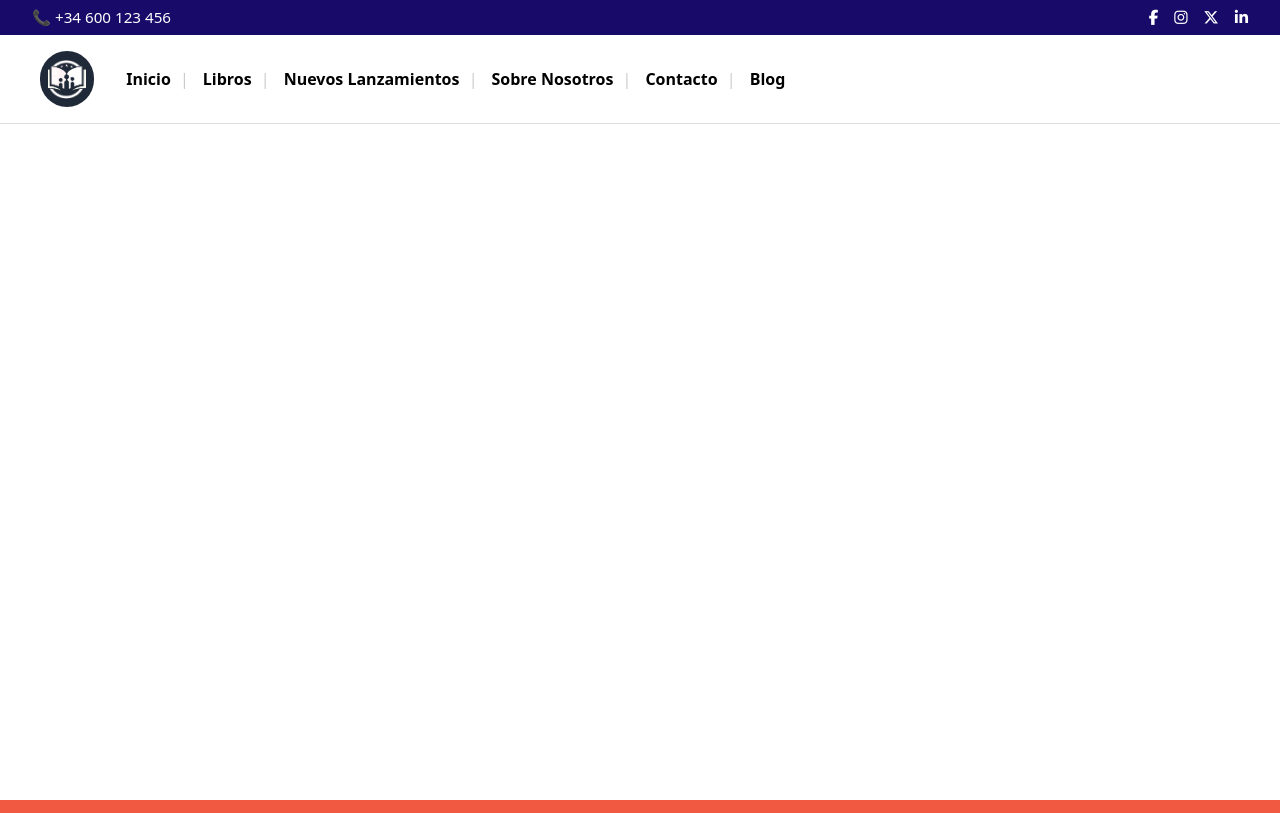
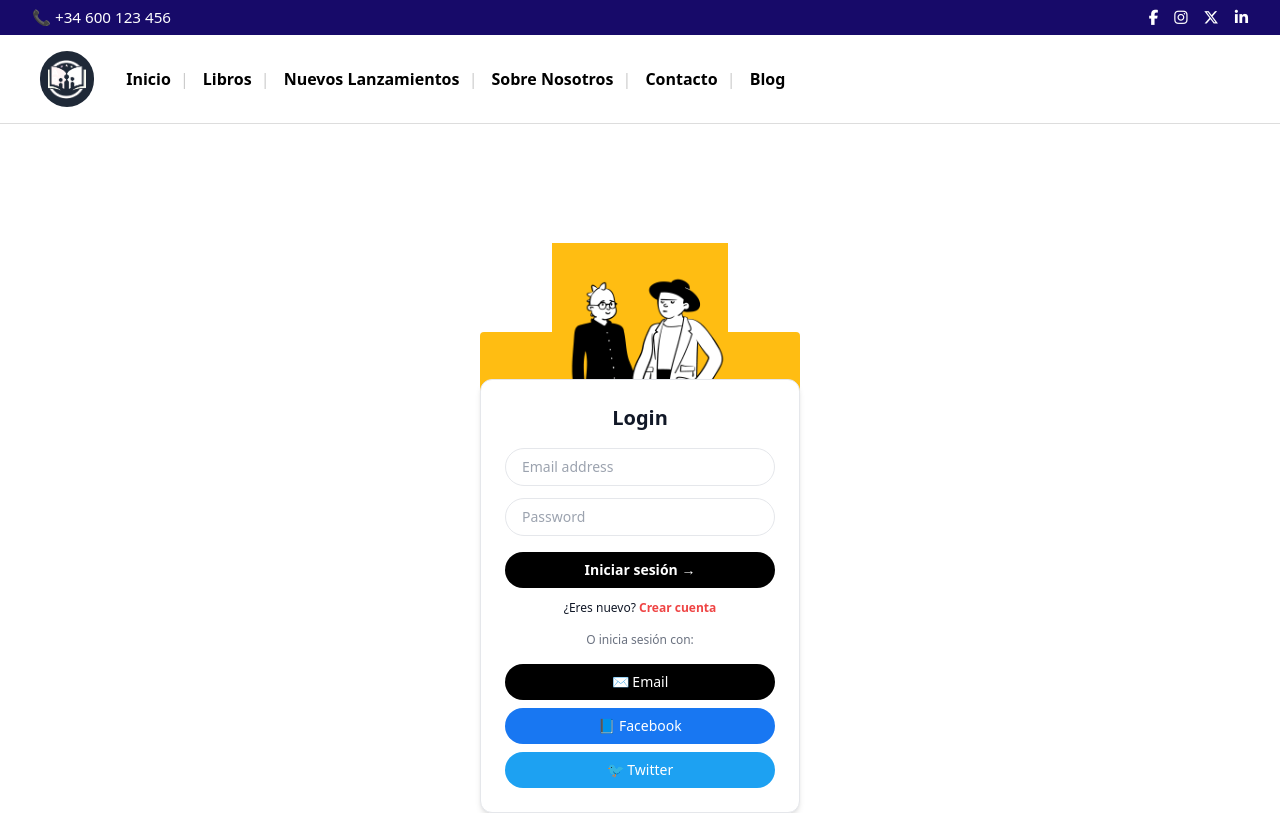
Before and after one commit to TrabajoTFB/Frontend, a React (Vite) app: page /login in a window 1280 px wide. Shown: the top 813 px of the page. Built offline with nearby package versions, Linux system fonts and the light colour scheme.

Commit message:
Maquetacion login

```diff
--- a/src/App.tsx
+++ b/src/App.tsx
@@ -1,5 +1,6 @@
 import { BrowserRouter, Routes, Route } from 'react-router-dom';
 import Home from './pages/Home';
+import Login from './pages/Login';
 import NavBar from "./components/layout/NavBar";
 import TopBar from './components/layout/TopBar';
 import Footer from './components/layout/Footer';
@@ -15,6 +16,7 @@ function App() {
         <main>
           <Routes>
             <Route path="/" element={<Home />} />
+            <Route path="/login" element={<Login />} />
           </Routes>
         </main>
 
--- /dev/null
+++ b/src/components/layout/LoginComp.tsx
@@ -0,0 +1,74 @@
+import React from "react";
+
+const LoginComp: React.FC = () => {
+    return (
+        <div className="flex items-center justify-center h-screen bg-white">
+            <div className="relative flex items-center justify-center">
+
+                {/* Fondo login */}
+                <div className="absolute w-80 h-96 bg-[#FFBD12] rounded z-10"></div>
+                <img
+                    src="/images/login_bg.png"
+                    alt="login_bg"
+                    className="absolute top-2 w-44 z-20"
+                />
+
+                {/* Tarjeta de login */}
+                <div className="relative z-30 mt-36 w-80 bg-white rounded-xl border px-6 py-6 shadow-md flex flex-col items-center">
+                    <h2 className="text-xl font-bold mb-4">Login</h2>
+
+                    <form className="w-full flex flex-col items-center">
+                        <input
+                            type="email"
+                            placeholder="Email address"
+                            className="w-full mb-3 px-4 py-2 border rounded-full text-sm"
+                        />
+                        <input
+                            type="password"
+                            placeholder="Password"
+                            className="w-full mb-4 px-4 py-2 border rounded-full text-sm"
+                        />
+                        <button
+                            type="submit"
+                            className="w-full bg-black text-white font-semibold py-2 rounded-full text-sm hover:bg-gray-900"
+                        >
+                            Iniciar sesión →
+                        </button>
+                    </form>
+
+                    <p className="text-xs mt-3">
+                        ¿Eres nuevo? <a href="/sign_up" className="text-red-500 font-semibold hover:underline">Crear cuenta</a>
+                    </p>
+
+                    <p className="text-center text-xs mt-4 px-2 text-gray-500">
+                        O inicia sesión con:
+                    </p>
+
+                    {/* Botones */}
+                    <div className="w-full flex flex-col gap-2 mt-4">
+                        <a
+                            href="g"
+                            className="flex items-center justify-center gap-2 bg-black text-white py-2 rounded-full text-sm hover:bg-gray-800"
+                        >
+                            ✉️ Email
+                        </a>
+                        <a
+                            href="g"
+                            className="flex items-center justify-center gap-2 bg-[#1877F2] text-white py-2 rounded-full text-sm hover:bg-blue-700"
+                        >
+                            📘 Facebook
+                        </a>
+                        <a
+                            href="g"
+                            className="flex items-center justify-center gap-2 bg-[#1DA1F2] text-white py-2 rounded-full text-sm hover:bg-[#0d8ddc]"
+                        >
+                            🐦 Twitter
+                        </a>
+                    </div>
+                </div>
+            </div>
+        </div>
+    );
+};
+
+export default LoginComp;
--- /dev/null
+++ b/src/pages/Login.tsx
@@ -0,0 +1,10 @@
+import React from "react";
+import LoginComp from "../components/layout/LoginComp";
+
+const Login: React.FC = () => {
+    return (
+        <LoginComp />
+    );
+};
+
+export default Login;
```
Also changed, not shown: public/images/login_bg.png (renamed from public/images/big - standing-2.png), public/images/signup_bg.png (renamed from public/images/Cover.png).
